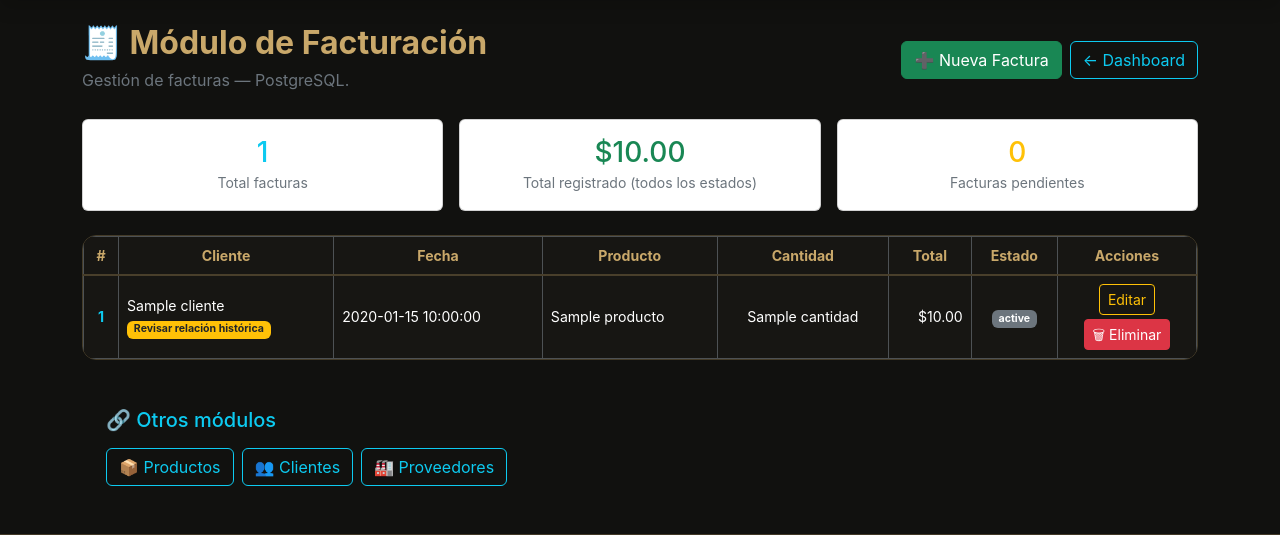
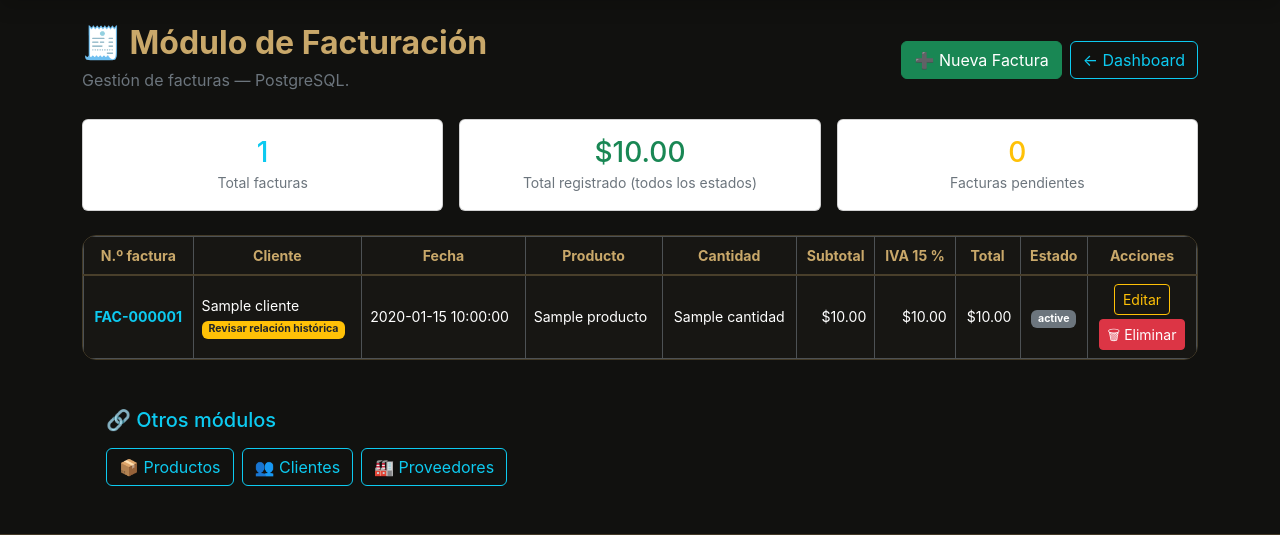
Before and after one commit to Nanmary49/2626---DESARROLLO-DE-APLICACIONES-WEB, a Flask app: page /facturacion in a window 1280 px wide. Shown: the part 330-865 px from the top of the page. Run offline with Flask 3, Linux system fonts and the light colour scheme; a user stored in the database is signed in; tables that the repository leaves empty hold one stand-in row (values such as "Sample post"); a database or web service that is not in the repository returns one stand-in record (values such as "Sample title"); some libraries are stand-ins or nearby versions.

Commit message:
Update facturacion.html

```diff
--- a/templates/facturacion.html
+++ b/templates/facturacion.html
@@ -38,16 +38,17 @@
     <div class="tabla-wrapper table-responsive mb-4">
         <table class="table table-dark table-hover table-bordered mb-0 align-middle">
             <thead><tr class="text-info text-center">
-                <th scope="col">#</th><th scope="col">Cliente</th><th scope="col">Fecha</th>
-                <th scope="col">Producto</th><th scope="col">Cantidad</th><th scope="col">Total</th>
+                <th scope="col">N.º factura</th><th scope="col">Cliente</th><th scope="col">Fecha</th>
+                <th scope="col">Producto</th><th scope="col">Cantidad</th><th scope="col">Subtotal</th><th scope="col">IVA 15 %</th><th scope="col">Total</th>
                 <th scope="col">Estado</th><th scope="col">Acciones</th>
             </tr></thead>
             <tbody>
             {% for f in facturas %}
                 <tr>
-                    <td class="text-center text-info fw-bold">{{ f[0] }}</td>
+                    <td class="text-center text-info fw-bold">FAC-{{ '%06d' | format(f[0]) }}</td>
                     <td>{{ f[1] }}{% if not f[8] or f[7] != f[1] %}<br><span class="badge bg-warning text-dark">Revisar relación histórica</span>{% endif %}</td><td>{{ f[2] }}</td><td>{{ f[3] }}</td>
                     <td class="text-center">{{ f[4] }}</td>
+                    <td class="text-end">{{ ('$%.2f' | format(f[9])) if f[9] is not none else 'Sin desglose histórico' }}</td><td class="text-end">{{ ('$%.2f' | format(f[10])) if f[10] is not none else '—' }}</td>
                     <td class="text-end">${{ '%.2f' | format(f[5]) }}</td>
                     <td class="text-center">
                         <span class="badge {{ 'bg-success' if f[6] == 'Pagada' else ('bg-warning text-dark' if f[6] == 'Pendiente' else 'bg-secondary') }}">{{ f[6] }}</span>
@@ -61,7 +62,7 @@
                     </td>
                 </tr>
             {% else %}
-                <tr><td colspan="8" class="text-center text-secondary py-4">
+                <tr><td colspan="10" class="text-center text-secondary py-4">
                     No hay facturas registradas. <a href="{{ url_for('nueva_factura') }}" class="text-info">Registra la primera.</a>
                 </td></tr>
             {% endfor %}
```
